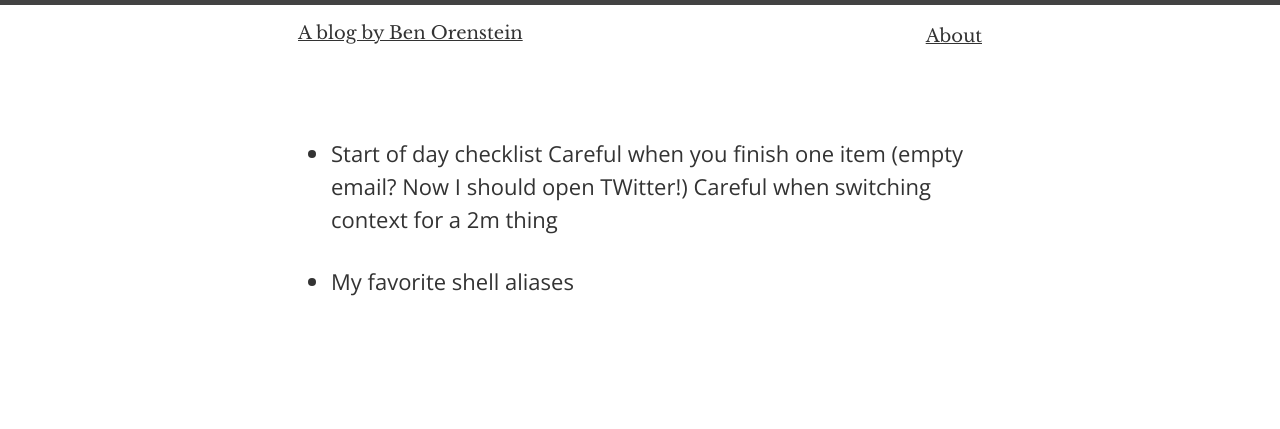
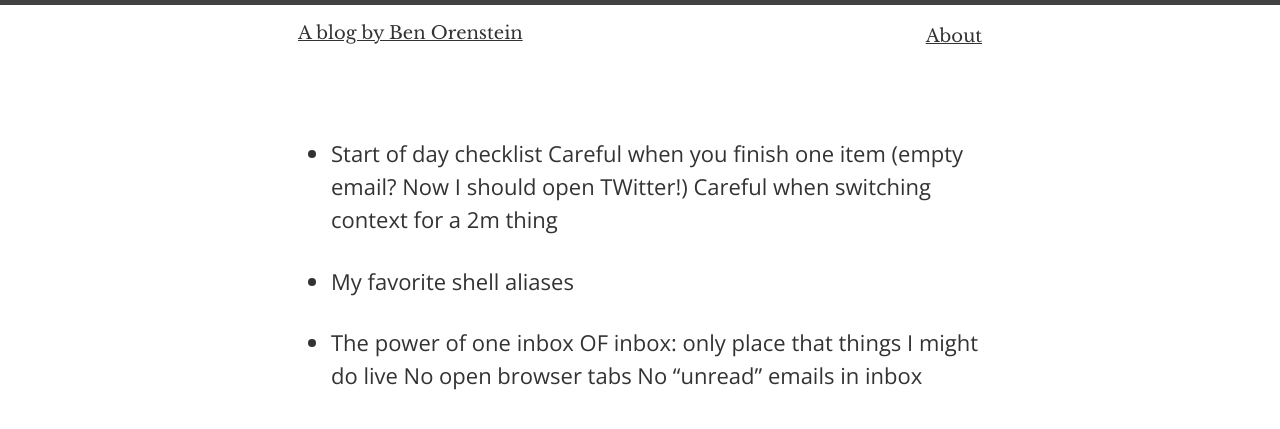
Before and after one commit to r00k/blog, a Jekyll site: the page built from ideas.md, in a window 1280 px wide. Shown: the top 429 px of the page. Built offline with Jekyll 4.4.1, drawn with Linux system fonts in a browser that asks for light colours; our own code applies the rules of GitHub Pages for plain Markdown files.

Commit message:
add idea

```diff
--- a/ideas.md
+++ b/ideas.md
@@ -3,3 +3,8 @@
   Careful when switching context for a 2m thing
 
 - My favorite shell aliases
+
+- The power of one inbox
+  OF inbox: only place that things I might do live
+  No open browser tabs
+  No "unread" emails in inbox
```
